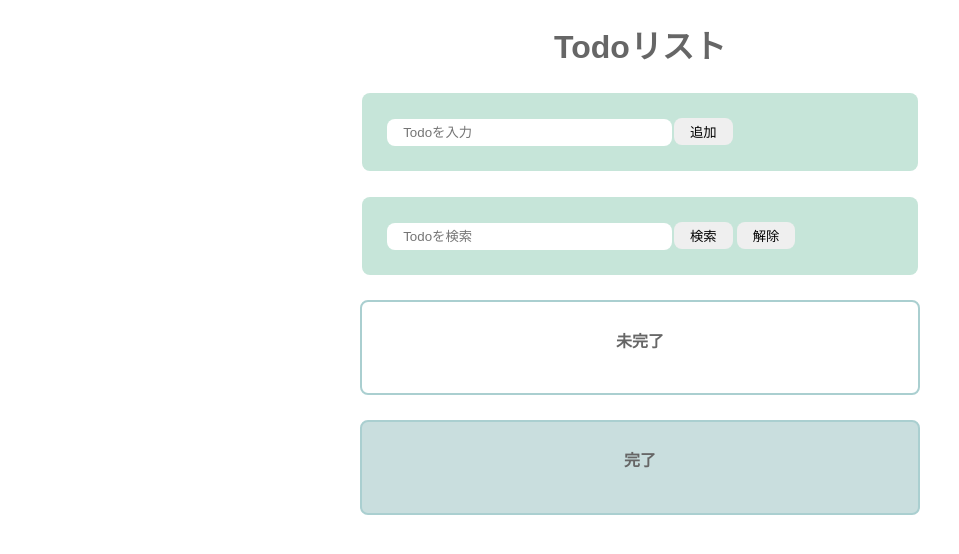
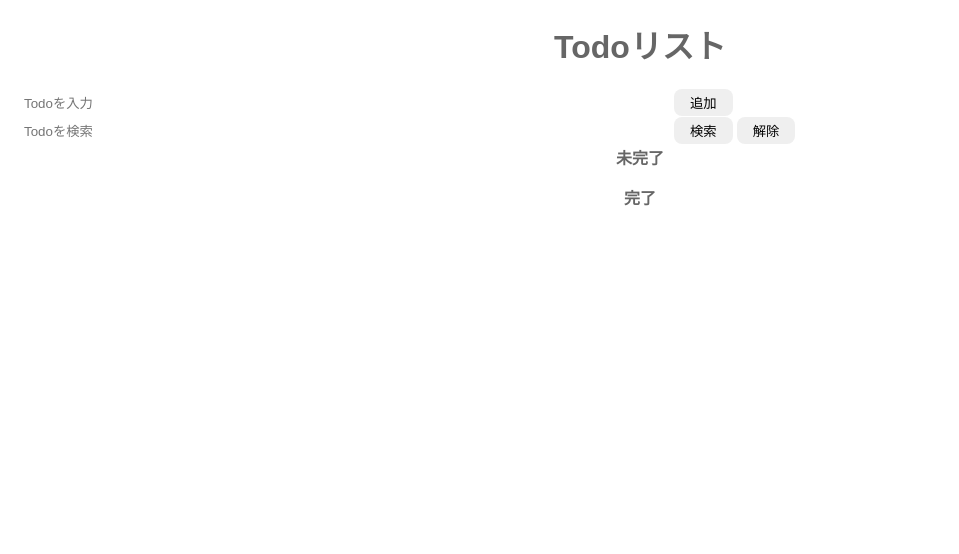
Before and after one commit to Chayney/react-todo, a React app: page / in a window 1280 px wide. Shown: the top 554 px of the page, without its empty margins (0-959 px from the left). Built offline with nearby package versions, Linux system fonts and the light colour scheme.

Commit message:
各コンポーネント専用のスタイルを削除

```diff
--- a/src/styles.css
+++ b/src/styles.css
@@ -27,34 +27,6 @@ button:hover {
     cursor: pointer;
 }
 
-.input-area {
-    background-color: #c6e5d9;
-    width: 40%;
-    height: 3%;
-    padding: 2%;
-    margin: 2% auto;
-    border-radius: 8px;
-}
-
-.incomplete-area {
-    border: 2px solid #aacfd0;
-    width: 40%;
-    height: 3%;
-    padding: 2%;
-    margin: 2% auto;
-    border-radius: 8px;
-}
-
-.complete-area {
-    border: 2px solid #aacfd0;
-    width: 40%;
-    height: 3%;
-    padding: 2%;
-    margin: 2% auto;
-    background-color: #c9dede;
-    border-radius: 8px;
-}
-
 .title {
     text-align: center;
     margin-top: 0;
```
